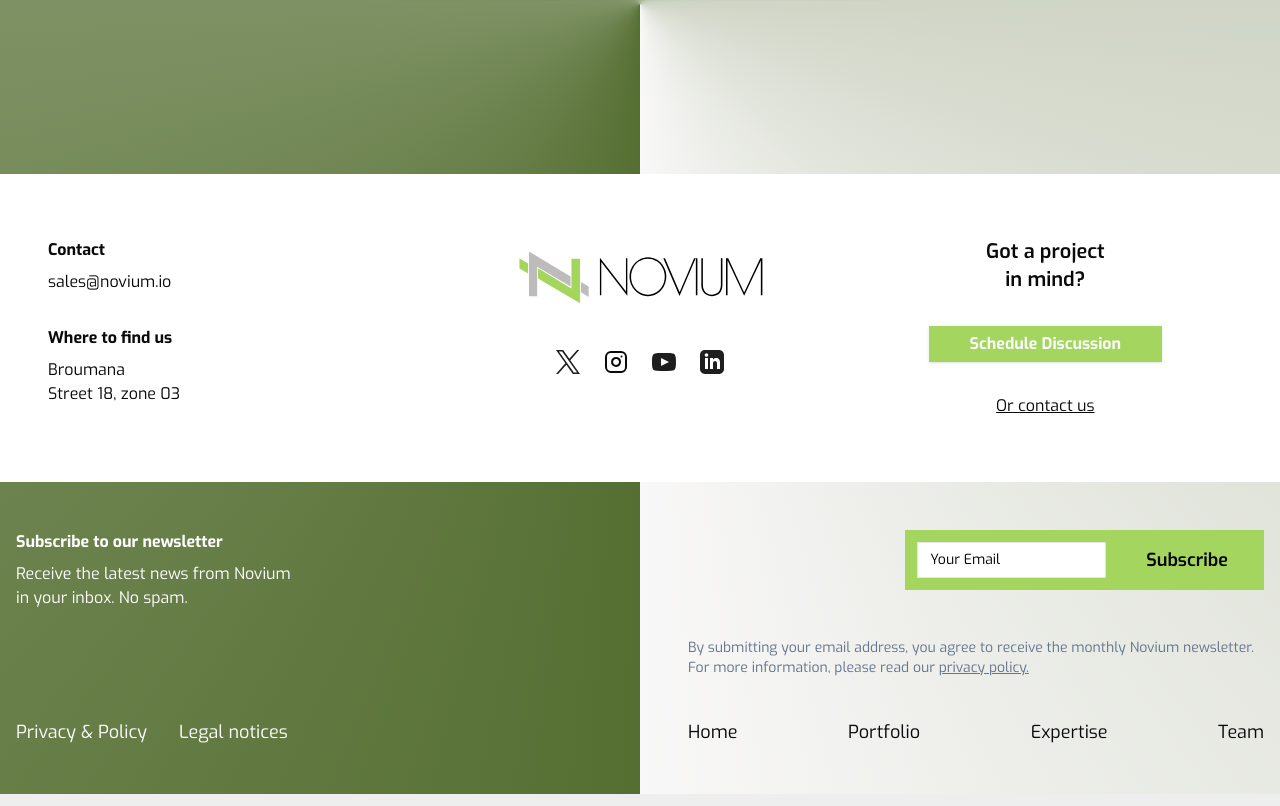
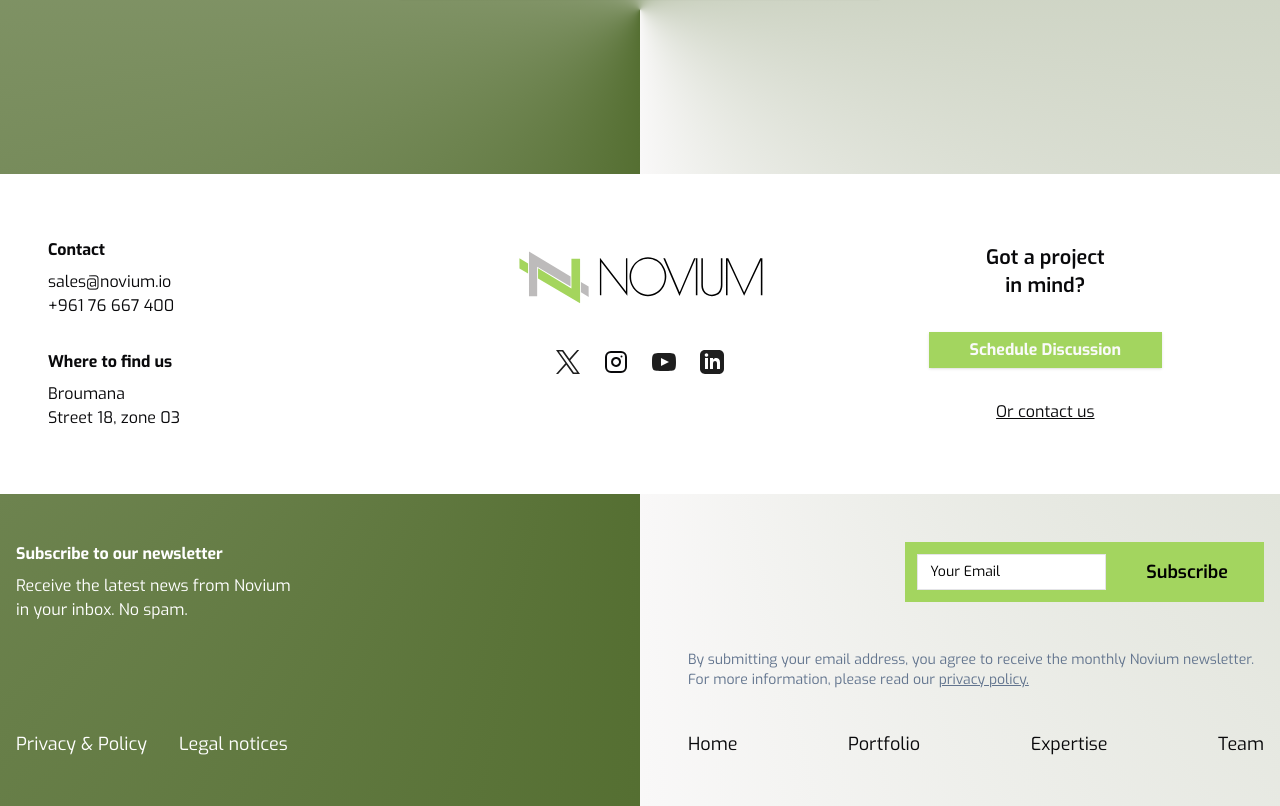
Before and after one commit to noviumcollective/novium-web, a Next.js app: page / in a window 1280 px wide. Shown: the part 4359-5165 px from the top of the page. Built offline with nearby package versions, Linux system fonts and the light colour scheme.

Commit message:
feat: add WhatsApp contact link to footer

```diff
--- a/src/components/globals/footer.tsx
+++ b/src/components/globals/footer.tsx
@@ -20,6 +20,9 @@ export default function Footer() {
                             <h2 className="font-bold text-center md:text-left">Contact</h2>
                             <Link href="mailto:sales@novium.io">
                                 <p className="text-sm md:text-base text-center md:text-left">sales@novium.io</p>
+                            </Link>
+                            <Link href="https://wa.me/96176667400" target="_blank" rel="noopener noreferrer">
+                                <p className="text-sm md:text-base text-center md:text-left">+961 76 667 400</p>
                             </Link>
                         </div>
 
```
